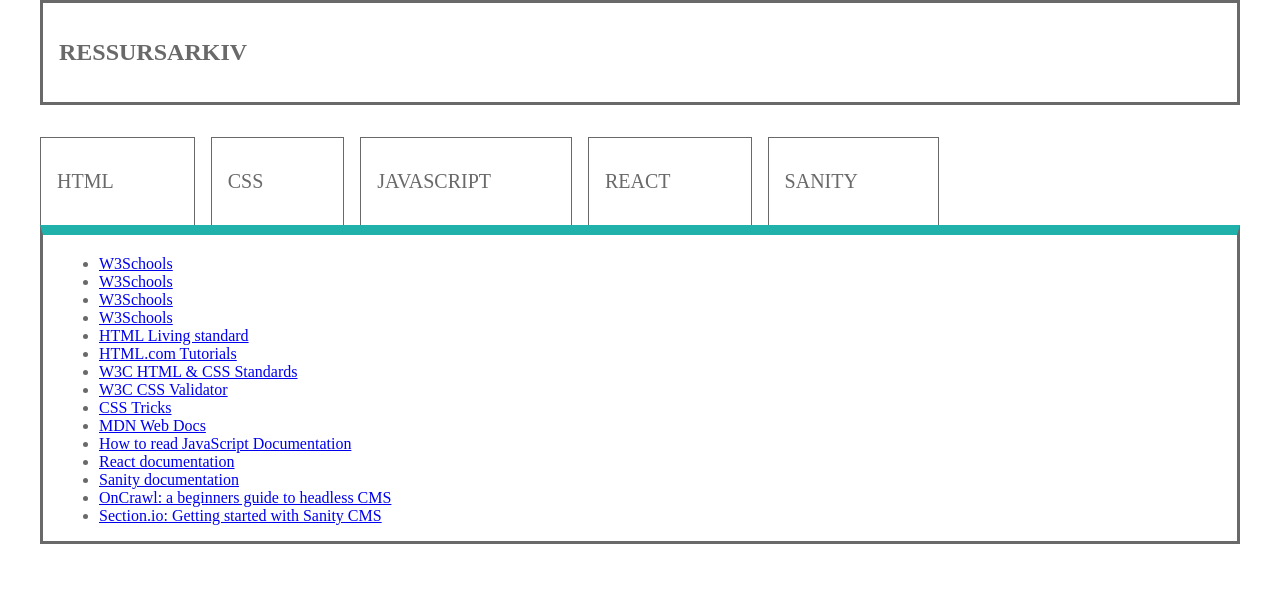
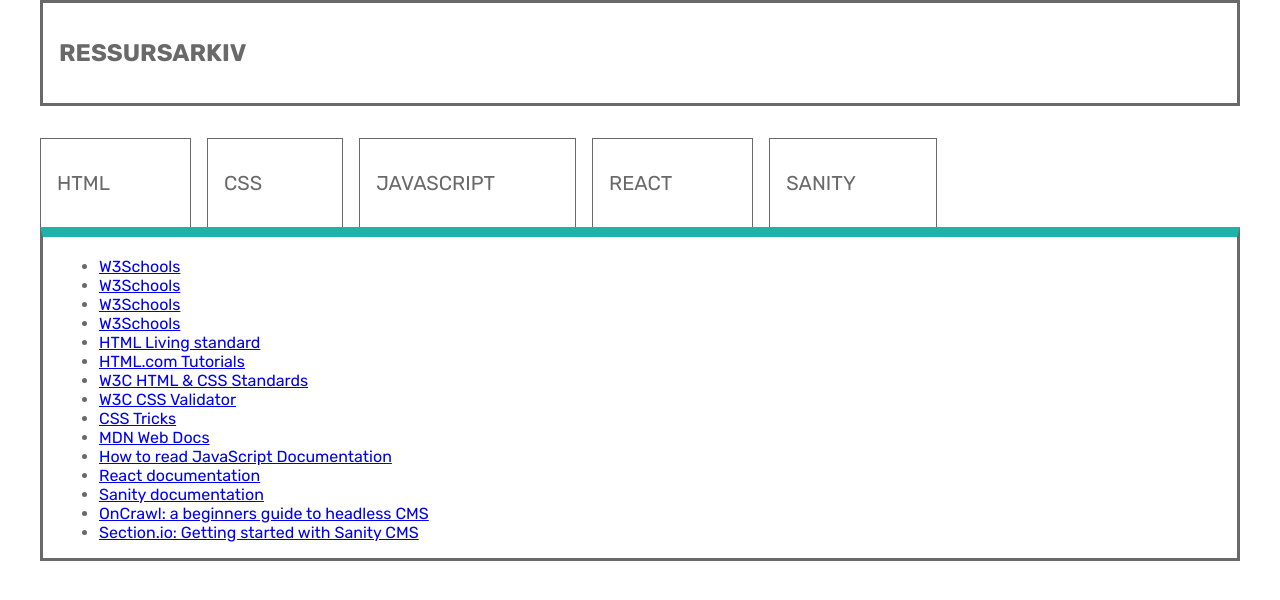
Before and after one commit to alexan1109/uin23ak3_resourceapp_group14, a React (Create React App) app in the folder ressursarkiv/: page / in a window 1280 px wide. Shown: the top 600 px of the page. Built offline with nearby package versions, Linux system fonts and the light colour scheme.

Commit message:
importerte Rubik til sass

```diff
--- a/ressursarkiv/src/css/sass/main.scss
+++ b/ressursarkiv/src/css/sass/main.scss
@@ -1,4 +1,6 @@
-$font: "sans-serif";
+@import url('https://fonts.googleapis.com/css2?family=Rubik:wght@400;600;700&display=swap');
+
+$font: 'Rubik', sans-serif;
 $width: 100%;
 $color_grey: #696969;
 $color_white: white;
```
